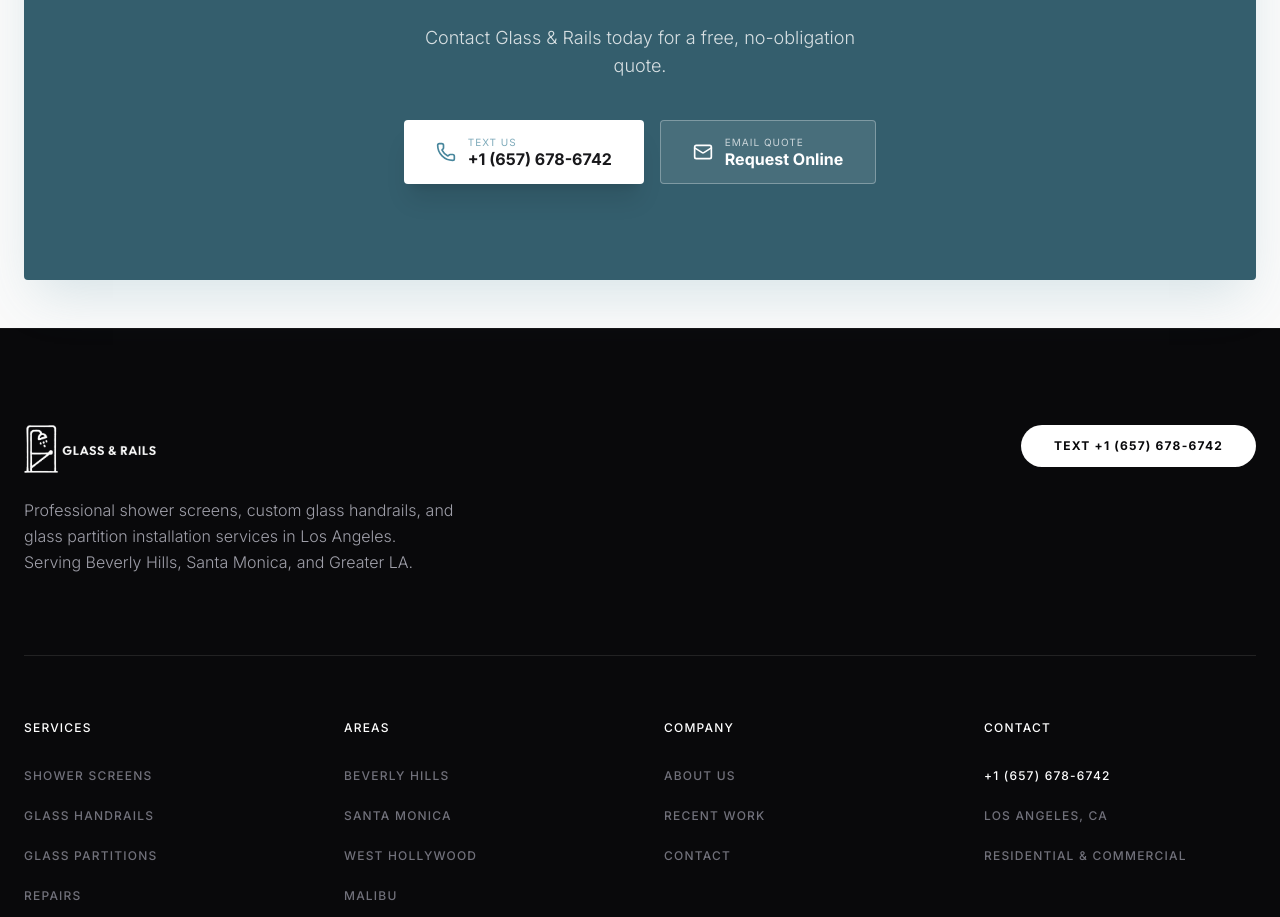
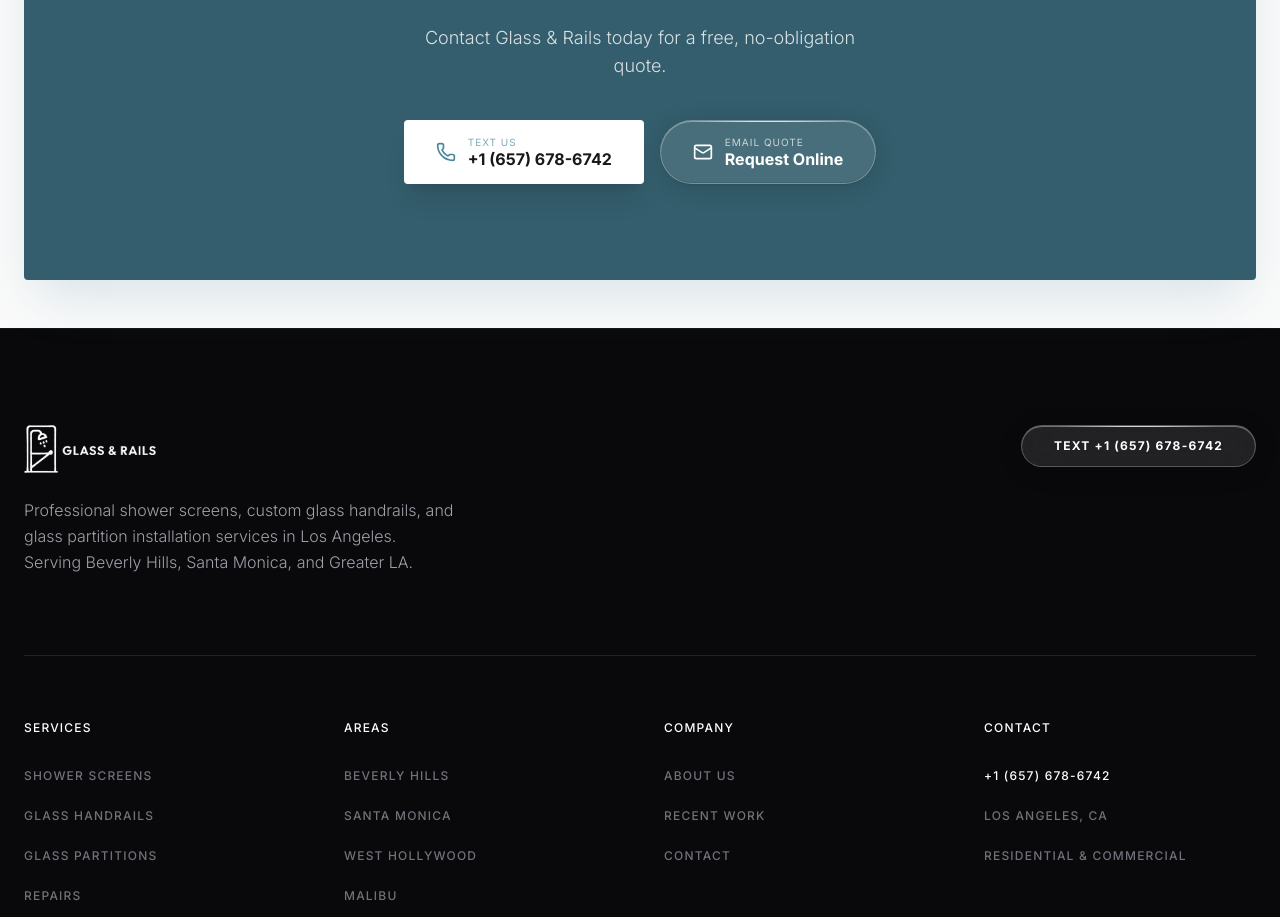
Before and after one commit to gabrieloevangelista/glass, a Next.js app: page / in a window 1280 px wide. Shown: the part 5940-6857 px from the top of the page. Built offline with nearby package versions, Linux system fonts and the light colour scheme.

Commit message:
feat: add CTA and Footer components to the site layout

```diff
--- a/src/components/CTA.tsx
+++ b/src/components/CTA.tsx
@@ -19,7 +19,7 @@ export default function CTA() {
                 <div className="text-base font-bold leading-none text-zinc-900 group-hover:text-primary-dark transition-colors">+1 (657) 678-6742</div>
              </div>
           </a>
-           <Link href="#contact" className="flex items-center justify-center gap-3 bg-white/10 text-white border border-white/30 px-8 py-4 rounded-sm hover:bg-white/20 transition">
+           <Link href="#contact" className="ios-glass-btn flex items-center justify-center gap-3 text-white px-8 py-4">
               <Mail size={20} strokeWidth={2} />
               <div className="text-left">
                   <div className="text-[10px] uppercase tracking-widest leading-none text-white/70 mb-1">Email Quote</div>
--- a/src/components/Footer.tsx
+++ b/src/components/Footer.tsx
@@ -23,7 +23,7 @@ export default function Footer() {
             </p>
           </div>
           <div>
-            <a href="sms:+16576786742" className="inline-block bg-white text-zinc-950 px-8 py-3 rounded-full text-xs font-bold uppercase tracking-widest hover:bg-primary/10 hover:text-white transition transform hover:-translate-y-1 border border-white/20">
+            <a href="sms:+16576786742" className="ios-glass-btn inline-flex items-center gap-2 text-white px-8 py-3 text-xs font-bold uppercase tracking-widest">
               Text +1 (657) 678-6742
             </a>
           </div>
```
